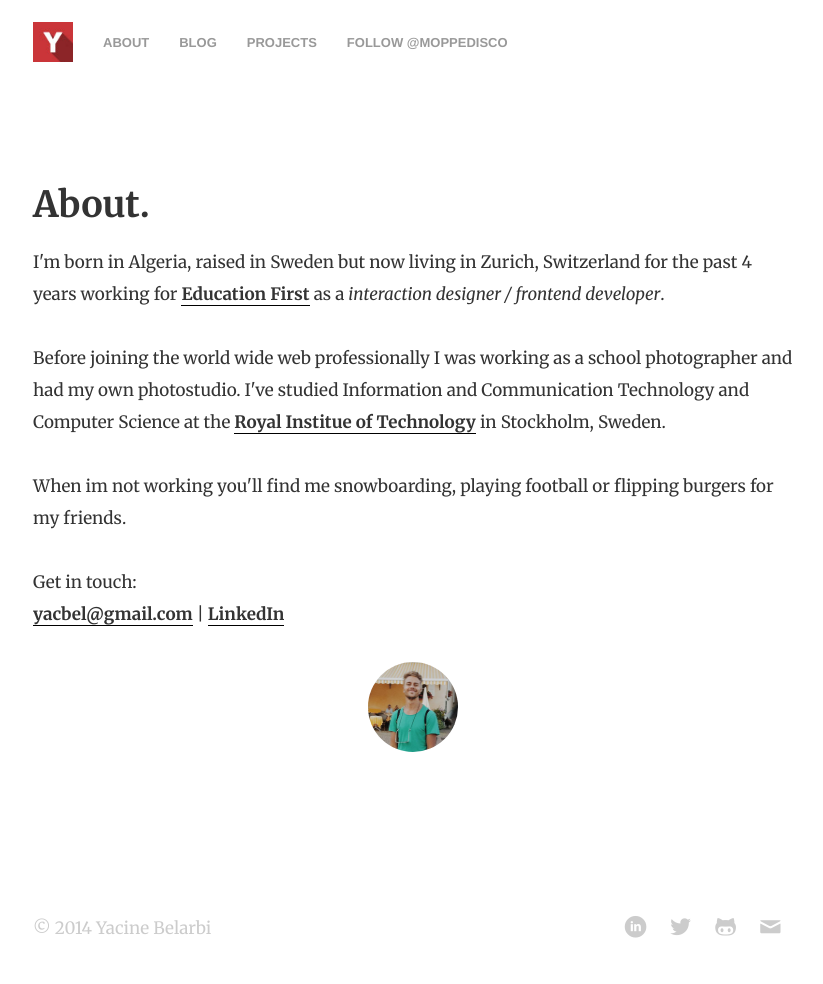
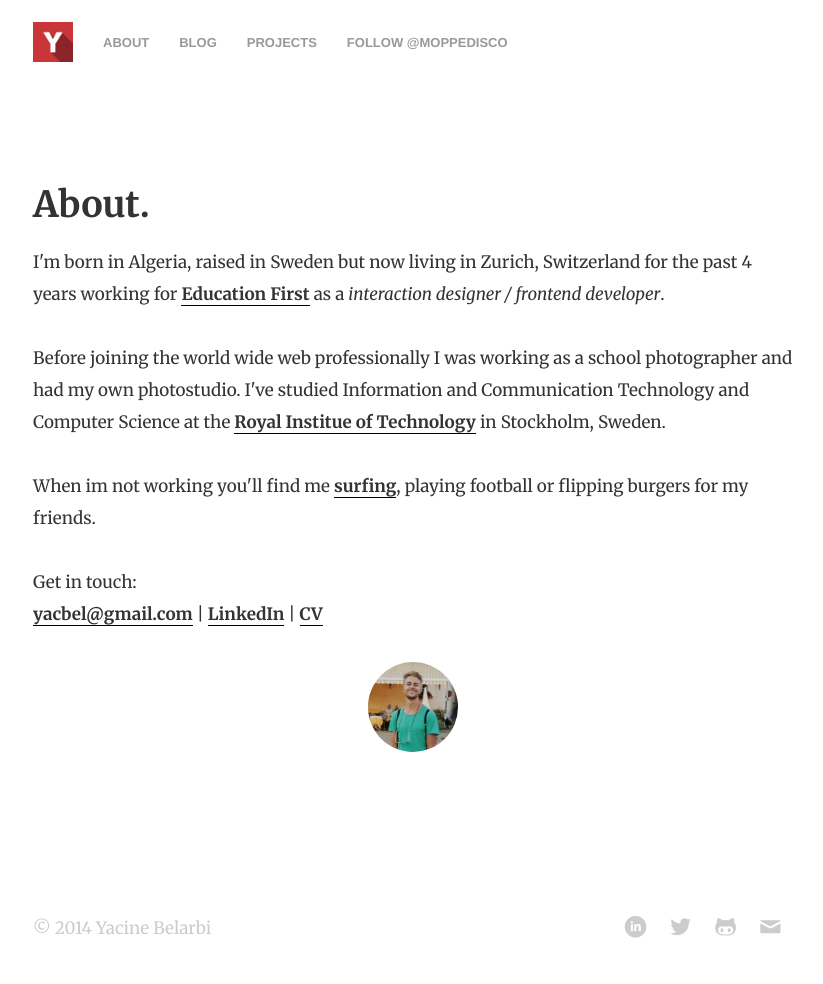
Before and after one commit to moppedisco/blog, a Jekyll site: the page built from about/index.html, in a window 1280 px wide. Shown: the whole page, without its empty margins (227-1050 px from the left). Built offline with Jekyll 4.4.1, drawn with Linux system fonts in a browser that asks for light colours; Markdown is read by kramdown in place of the engine named in the settings; comment, search, counter and statistics services are not loaded.

Commit message:
added cv

```diff
--- a/about/index.html
+++ b/about/index.html
@@ -10,10 +10,10 @@ title: About
 
 		<p>Before joining the world wide web professionally I was working as a school photographer and had my own photostudio. I've studied Information and Communication Technology and Computer Science at the <a href="http://www.kth.se/en" target="_blank">Royal Institue of Technology</a> in Stockholm, Sweden.</p>
 
-		<p>When im not working you'll find me snowboarding, playing football or flipping burgers for my friends.</p>
+		<p>When im not working you'll find me <a href="https://vimeo.com/94651094" target="_blank">surfing</a>, playing football or flipping burgers for my friends.</p>
 		<p>
 			<span>Get in touch:</span><br>
-			<a href="mailto: yacbel@gmail.com">yacbel@gmail.com</a> | <a href="http://ch.linkedin.com/in/yacinebelarbi">LinkedIn</a>
+			<a href="mailto: yacbel@gmail.com">yacbel@gmail.com</a> | <a href="http://ch.linkedin.com/in/yacinebelarbi">LinkedIn</a> | <a target="_blank" href="/assets/cv_yacine_belarbi.pdf">CV</a>
 		</p>
 		<p class="txtC">
 			<img class="no-resp" src="/images/me.jpg" alt="" width="90" height="90" style="border-radius: 90px;" />
```
Also changed, not shown: 1 other file.
